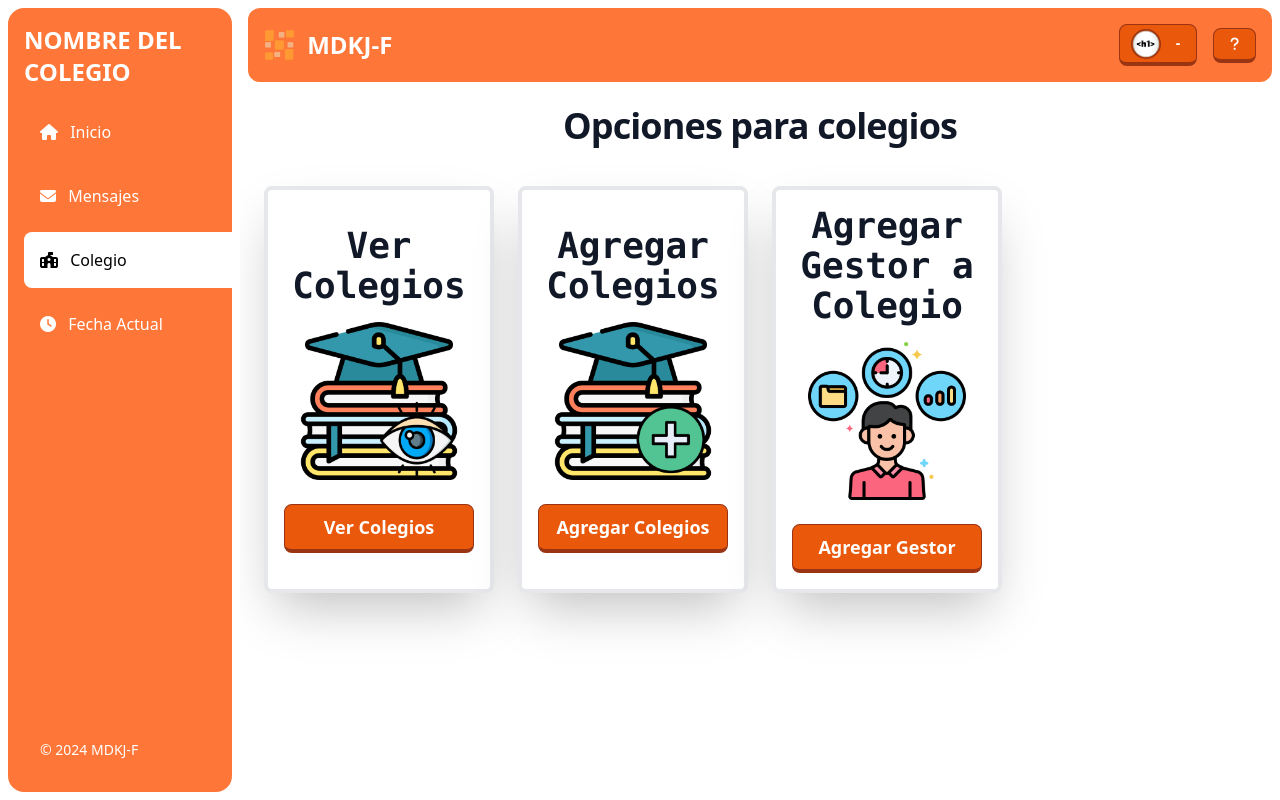
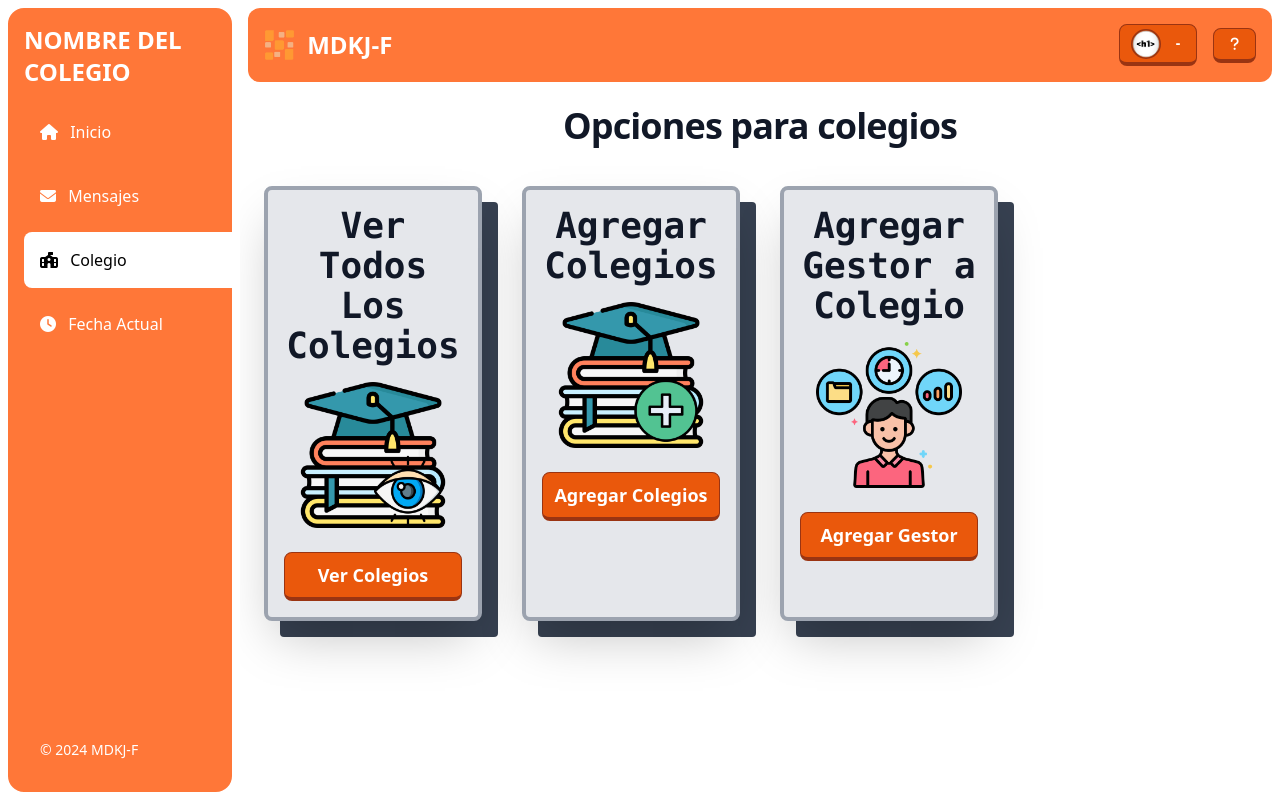
Before and after one commit to titooDiaz/PANEL-PARA-COLEGIOS, a Django app: page /users/colegios/ in a window 1280 px wide. Run offline with Django 4.2, Linux system fonts and the light colour scheme; some libraries are stand-ins or nearby versions.

Commit message:
update cards in admin view

```diff
--- a/colegio/templates/colegios/Opciones.html
+++ b/colegio/templates/colegios/Opciones.html
@@ -7,22 +7,30 @@
 
 {% block content %}
 {% load static %}
+
 <div class="mx-auto max-w-screen-sm text-center">
     <h2 class="lg:py-2  text-4xl tracking-tight font-bold text-gray-900 mb-8 zoom-4">Opciones para colegios</h2>
 </div>
-<div class="grid gap-6 mb-6 lg:mb-4 md:grid-cols-3 lg:grid-cols-4">
 
-    <div class="items-center bg-white border-4 border-gray-200 rounded-lg sm:flex p-4 block shadow-2xl hover:scale-105 duration-300 ease-in-out">
+<div class="grid gap-10 mb-6 lg:mb-4 md:grid-cols-3 lg:grid-cols-4">
+
+    <div class="relative">
+        <span class="absolute top-0 left-0 mt-4 ml-4 h-full w-full rounded bg-gray-700 "></span>
+        <div class="relative h-full w-full items-center bg-gray-200 border-4 border-gray-400 rounded-lg p-4 shadow-2xl duration-300 ease-in-out">
             <div class="block w-full">
-            <h5 class="font-mono font-bold text-gray-900 text-4xl text-center">Ver Colegios</h5>
+                <h5 class="font-mono font-bold text-gray-900 text-4xl text-center">Ver Todos Los Colegios</h5>
                 <img class="w-full p-4" src="{% static 'img/colegios/verColegio.png' %}" alt="Alumno">
                 <div class="mt-2 flex">
                     <a type="button" href="{% url 'ViewColegiosADM' %}" class="myButton font-semibold text-white px-2 rounded-lg bg-orange-600 border-l border-r border-t border-4 border-orange-800 hover:scale-105 transition duration-300 ease-in-out focus:border focus:mt-1 w-full py-2 text-center text-lg block">Ver Colegios</a>
                 </div>
             </div>
         </div>
+    </div>
 
-    <div class="items-center bg-white border-4 border-gray-200 rounded-lg sm:flex p-4 block shadow-2xl hover:scale-105 duration-300 ease-in-out">
+
+    <div class="relative">
+        <span class="absolute top-0 left-0 mt-4 ml-4 h-full w-full rounded bg-gray-700 "></span>
+        <div class="relative h-full w-full items-center bg-gray-200 border-4 border-gray-400 rounded-lg p-4 shadow-2xl duration-300 ease-in-out">
             <div class="block w-full">
                 <h5 class="font-mono font-bold text-gray-900 text-4xl text-center">Agregar Colegios</h5>
                 <img class="w-full p-4" src="{% static 'img/colegios/nuevoColegio.png' %}" alt="Alumno">
@@ -31,8 +39,11 @@
                 </div>
             </div>
         </div>
+    </div>
 
-    <div class="items-center bg-white border-4 border-gray-200 rounded-lg sm:flex p-4 block shadow-2xl hover:scale-105 duration-300 ease-in-out">
+    <div class="relative">
+        <span class="absolute top-0 left-0 mt-4 ml-4 h-full w-full rounded bg-gray-700 "></span>
+        <div class="relative h-full w-full items-center bg-gray-200 border-4 border-gray-400 rounded-lg p-4 shadow-2xl duration-300 ease-in-out">
             <div class="block w-full">
                 <h5 class="font-mono font-bold text-gray-900 text-4xl text-center">Agregar Gestor a Colegio</h5>
                 <img class="w-full p-4" src="{% static 'img/usuarios/gestores.png' %}" alt="Alumno">
@@ -41,6 +52,7 @@
                 </div>
             </div>
         </div>
+    </div>
 
 
 </div>
```
Lines whose indentation alone changed are shown as unchanged.
